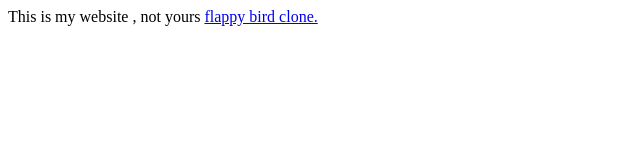
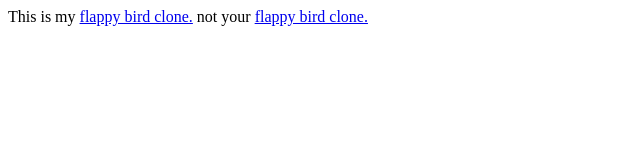
Before and after one commit to minecraftocelot/minecraftocelot.github.io, a plain HTML site: page index.html in a window 1280 px wide. Shown: the whole page, without its empty margins (0-640 px from the left). Drawn offline with Linux system fonts and the light colour scheme.

Commit message:
Update index.html

```diff
--- a/index.html
+++ b/index.html
@@ -2,9 +2,9 @@
 <html>
 
 <head>
-  This is my website
+  This is my <a href="/flappy">flappy bird clone.</a>
        <head>
          <body>
-          , not yours <a href="/flappy">flappy bird clone.</a>
+          not your <a href="/flappy">flappy bird clone.</a>
     <body>
 </html>
```
